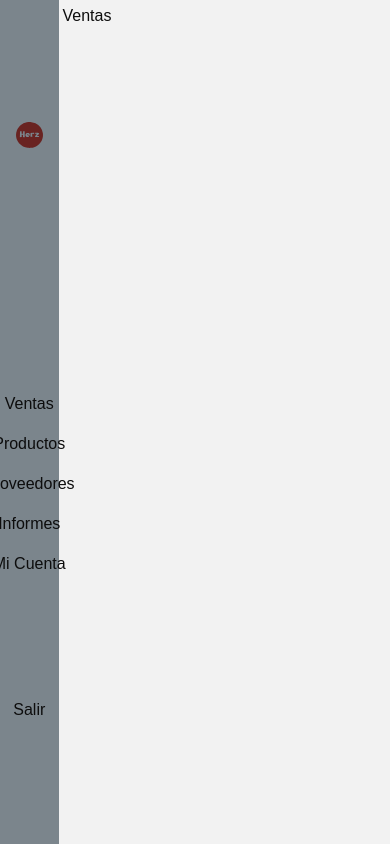
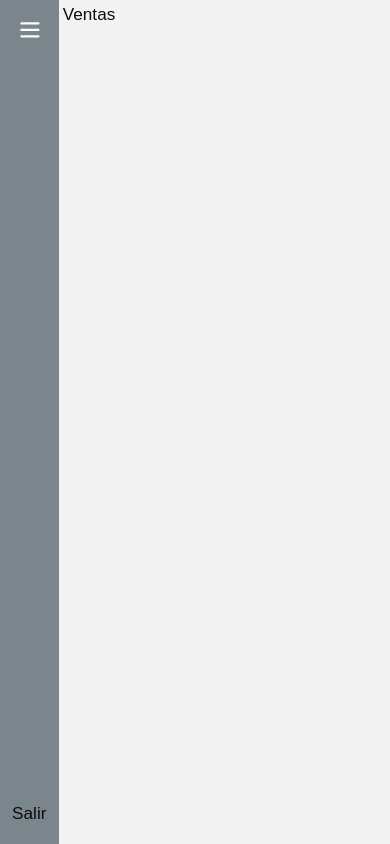
Before and after one commit to styleflowsaas/StyleFlow-Front, a Next.js app: page /Ventas in a window 390 px wide. Built offline with nearby package versions, Linux system fonts and the light colour scheme.

Commit message:
NavBar responsive and collapsable

```diff
--- a/src/components/NavBar/NavBar.tsx
+++ b/src/components/NavBar/NavBar.tsx
@@ -1,26 +1,100 @@
+"use client";
+import { useState } from "react";
 import Image from "next/image";
+import DarkModeToggle from "../buttons/Dark";
+import Link from "next/link";
+import { MdArrowBack, MdArrowForward } from "react-icons/md";
 
 const NavBar: React.FC = () => {
+  const [isOpen, setIsOpen] = useState(false);
+  const [isCollapsed, setIsCollapsed] = useState(false);
+
+  const toggleCollapse = () => {
+    setIsCollapsed(!isCollapsed);
+  };
   return (
-    <nav className="flex flex-col gap-4 items-center justify-evenly h-svh top-0 left-0 bg-secundario dark:bg-fondo-dark relative w-[15vw] p-4">
+    <div className="flex flex-col">
+      <nav
+        className={`flex flex-col  ${isCollapsed ? "w-0 " : "w-[15vw]"} ${
+          isOpen ? "w-[50vw] fixed" : "w-0 max-w-[15vw]"
+        } gap-2 items-center justify-between bg-secundario dark:bg-fondo-dark fixed p-4 h-screen transition-all duration-300 z-30`}
+      >
+        {/* Botón para colapsar la barra */}
+        <button
+          onClick={toggleCollapse}
+          className="hidden md:absolute top-1 left-1 rounded-full text-sm z-40"
+        >
+          {isCollapsed ? <MdArrowForward /> : <MdArrowBack />}
+        </button>
+        <div className="flex justify-evenly items-center w-full md:w-auto">
           <Image
             src={"/logoDark.svg"}
             alt="logo"
-        layout="responsive"
             width={100}
             height={100}
+            className={`w-1/3 md:w-full ${isOpen ? "" : "hidden md:block"}`}
           />
-      <div className=""></div>
+          <button
+            className="md:hidden text-white"
+            onClick={() => setIsOpen(!isOpen)}
+          >
+            <svg
+              className="w-6 h-6"
+              fill="none"
+              stroke="currentColor"
+              viewBox="0 0 24 24"
+              xmlns="http://www.w3.org/2000/svg"
+            >
+              <path
+                strokeLinecap="round"
+                strokeLinejoin="round"
+                strokeWidth={2}
+                d={isOpen ? "M6 18L18 6M6 6l12 12" : "M4 6h16M4 12h16M4 18h16"}
+              />
+            </svg>
+          </button>
+        </div>
 
-      <ul className="flex flex-col gap-4 items-center">
-        <li>Ventas</li>
-        <li>Productos</li>
-        <li>Proveedores</li>
-        <li>Informes</li>
-        <li>Mi Cuenta</li>
+        <ul
+          className={`flex flex-col gap-2 items-center text-base md:text-xs transition-transform md:flex ${
+            isOpen ? "flex" : "hidden"
+          } ${isCollapsed ? "opacity-100 hidden" : ""}`}
+        >
+          <Link href="/Ventas" className={`${isCollapsed ? "hidden" : ""}`}>
+            Ventas
+          </Link>
+          <Link href="/Productos" className={`${isCollapsed ? "hidden" : ""}`}>
+            Productos
+          </Link>
+          <Link
+            href="/Proveedores"
+            className={`${isCollapsed ? "hidden" : ""}`}
+          >
+            Proveedores
+          </Link>
+          <Link href="/Informes" className={`${isCollapsed ? "hidden" : ""}`}>
+            Informes
+          </Link>
+          <Link href="/MiCuenta" className={`${isCollapsed ? "hidden" : ""}`}>
+            Mi Cuenta
+          </Link>
+          <div className={`${isCollapsed ? "hidden" : ""}`}>
+            <DarkModeToggle />
+          </div>
         </ul>
-      <button>Salir</button>
+
+        <button
+          className={`text-base md:text-xs ${isCollapsed ? "hidden" : ""}`}
+        >
+          Salir
+        </button>
       </nav>
+      <div
+        className={`bg-secundario dark:bg-fondo-dark h-full ${
+          isCollapsed ? "w-0" : "w-[15vw]"
+        }`}
+      ></div>
+    </div>
   );
 };
 
```
Lines whose indentation alone changed are shown as unchanged.
